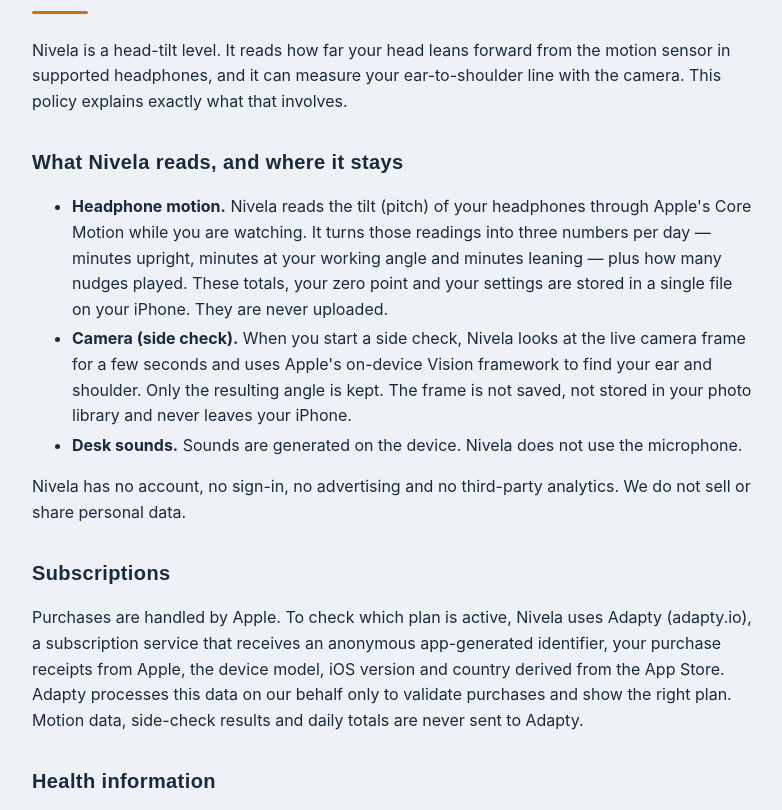
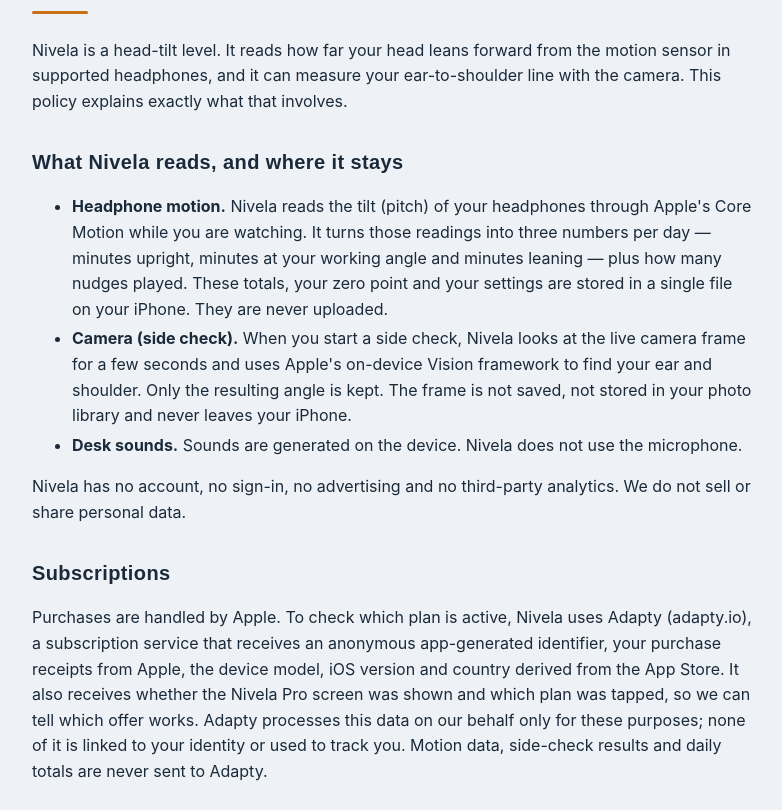
Before and after one commit to qwerpap/nivela-legal, a plain HTML site: page privacy.html in a window 1280 px wide. Shown: the part 131-941 px from the top of the page, without its empty margins (248-1030 px from the left). Drawn offline with Linux system fonts and the light colour scheme.

Commit message:
privacy: paywall events via Adapty

```diff
--- a/privacy.html
+++ b/privacy.html
@@ -13,7 +13,7 @@ li{margin:4px 0}@media(prefers-color-scheme:dark){body{background:#121820;color:
 </ul>
 <p>Nivela has no account, no sign-in, no advertising and no third-party analytics. We do not sell or share personal data.</p>
 <h2>Subscriptions</h2>
-<p>Purchases are handled by Apple. To check which plan is active, Nivela uses Adapty (adapty.io), a subscription service that receives an anonymous app-generated identifier, your purchase receipts from Apple, the device model, iOS version and country derived from the App Store. Adapty processes this data on our behalf only to validate purchases and show the right plan. Motion data, side-check results and daily totals are never sent to Adapty.</p>
+<p>Purchases are handled by Apple. To check which plan is active, Nivela uses Adapty (adapty.io), a subscription service that receives an anonymous app-generated identifier, your purchase receipts from Apple, the device model, iOS version and country derived from the App Store. It also receives whether the Nivela Pro screen was shown and which plan was tapped, so we can tell which offer works. Adapty processes this data on our behalf only for these purposes; none of it is linked to your identity or used to track you. Motion data, side-check results and daily totals are never sent to Adapty.</p>
 <h2>Health information</h2>
 <p>Nivela is a habit tool, not a medical device. It does not diagnose, treat or prevent any condition, and it does not read or write Apple Health data.</p>
 <h2>Deleting your data</h2>
```
